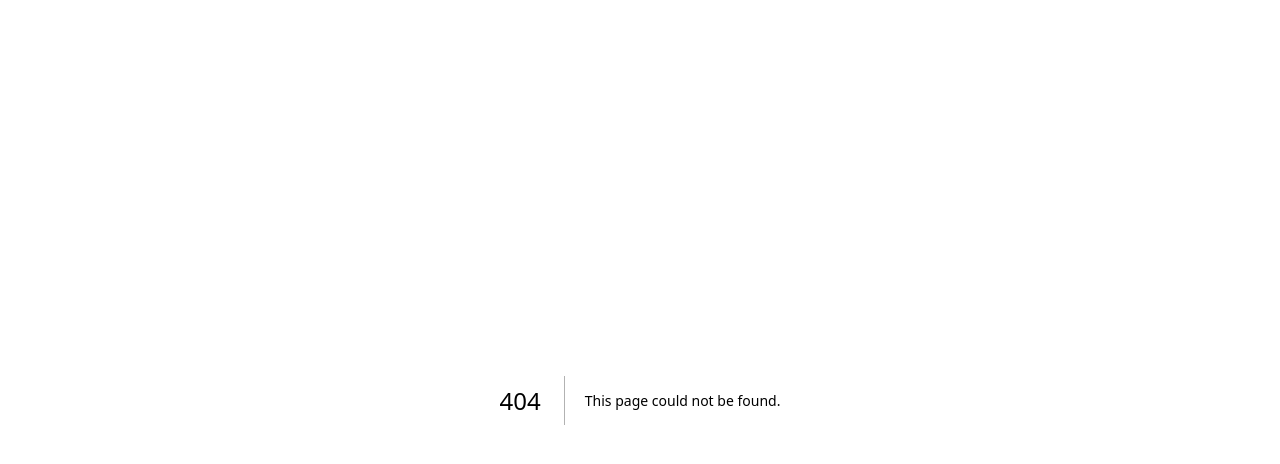
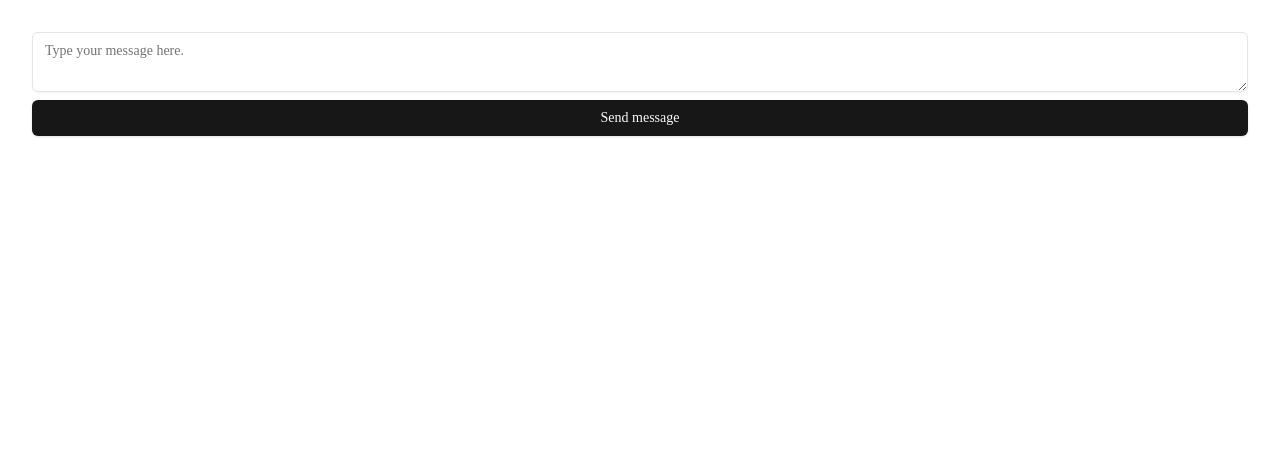
Before and after one commit to nishantb06/data-preprocessing, a Next.js app: page /text/synonyms in a window 1280 px wide. Before the commit this address had no page. Shown: the top 464 px of the page. Built offline with nearby package versions, Linux system fonts and the light colour scheme.

Commit message:
feat: text area v1

```diff
--- /dev/null
+++ b/app/text/synonyms/page.tsx
@@ -0,0 +1,9 @@
+import { TextareaWithButton } from "@/components/tokenization";
+
+export default function SynonymsPage() {
+  return (
+    <div className="container py-8">
+      <TextareaWithButton />
+    </div>
+  )
+}
--- a/components/navigation.tsx
+++ b/components/navigation.tsx
@@ -17,10 +17,9 @@
 
 const components: { title: string; href: string; description: string }[] = [
   {
-    title: "Alert Dialog",
-    href: "/docs/primitives/alert-dialog",
-    description:
-      "A modal dialog that interrupts the user with important content and expects a response.",
+    title: "Adding Synonyms",
+    href: "/text/synonyms",
+    description: "Adding synonyms to your text, to increase the diversity of your text.",
   },
   {
     title: "Hover Card",
@@ -58,7 +57,7 @@
     <NavigationMenu>
       <NavigationMenuList>
         <NavigationMenuItem>
-          <NavigationMenuTrigger>Getting started</NavigationMenuTrigger>
+          <NavigationMenuTrigger>Images</NavigationMenuTrigger>
           <NavigationMenuContent>
             <ul className="grid gap-3 p-4 md:w-[400px] lg:w-[500px] lg:grid-cols-[.75fr_1fr]">
               <li className="row-span-3">
@@ -91,7 +90,7 @@
           </NavigationMenuContent>
         </NavigationMenuItem>
         <NavigationMenuItem>
-          <NavigationMenuTrigger>Components</NavigationMenuTrigger>
+          <NavigationMenuTrigger>Text</NavigationMenuTrigger>
           <NavigationMenuContent>
             <ul className="grid w-[400px] gap-3 p-4 md:w-[500px] md:grid-cols-2 lg:w-[600px] ">
               {components.map((component) => (
@@ -109,9 +108,12 @@
         <NavigationMenuItem>
           <Link href="/docs" legacyBehavior passHref>
             <NavigationMenuLink className={navigationMenuTriggerStyle()}>
-              Documentation
+              3D data
             </NavigationMenuLink>
           </Link>
+        </NavigationMenuItem>
+        <NavigationMenuItem>
+          <NavigationMenuTrigger>Audios</NavigationMenuTrigger>
         </NavigationMenuItem>
       </NavigationMenuList>
     </NavigationMenu>
--- /dev/null
+++ b/components/tokenization.tsx
@@ -0,0 +1,11 @@
+import { Button } from "./ui/button"
+import { Textarea } from "./ui/text-area"
+
+export function TextareaWithButton() {
+  return (
+    <div className="grid w-full gap-2">
+      <Textarea placeholder="Type your message here." />
+      <Button>Send message</Button>
+    </div>
+  )
+}
--- /dev/null
+++ b/components/ui/button.tsx
@@ -0,0 +1,57 @@
+import * as React from "react"
+import { Slot } from "@radix-ui/react-slot"
+import { cva, type VariantProps } from "class-variance-authority"
+
+import { cn } from "@/lib/utils"
+
+const buttonVariants = cva(
+  "inline-flex items-center justify-center gap-2 whitespace-nowrap rounded-md text-sm font-medium transition-colors focus-visible:outline-none focus-visible:ring-1 focus-visible:ring-ring disabled:pointer-events-none disabled:opacity-50 [&_svg]:pointer-events-none [&_svg]:size-4 [&_svg]:shrink-0",
+  {
+    variants: {
+      variant: {
+        default:
+          "bg-primary text-primary-foreground shadow hover:bg-primary/90",
+        destructive:
+          "bg-destructive text-destructive-foreground shadow-sm hover:bg-destructive/90",
+        outline:
+          "border border-input bg-background shadow-sm hover:bg-accent hover:text-accent-foreground",
+        secondary:
+          "bg-secondary text-secondary-foreground shadow-sm hover:bg-secondary/80",
+        ghost: "hover:bg-accent hover:text-accent-foreground",
+        link: "text-primary underline-offset-4 hover:underline",
+      },
+      size: {
+        default: "h-9 px-4 py-2",
+        sm: "h-8 rounded-md px-3 text-xs",
+        lg: "h-10 rounded-md px-8",
+        icon: "h-9 w-9",
+      },
+    },
+    defaultVariants: {
+      variant: "default",
+      size: "default",
+    },
+  }
+)
+
+export interface ButtonProps
+  extends React.ButtonHTMLAttributes<HTMLButtonElement>,
+    VariantProps<typeof buttonVariants> {
+  asChild?: boolean
+}
+
+const Button = React.forwardRef<HTMLButtonElement, ButtonProps>(
+  ({ className, variant, size, asChild = false, ...props }, ref) => {
+    const Comp = asChild ? Slot : "button"
+    return (
+      <Comp
+        className={cn(buttonVariants({ variant, size, className }))}
+        ref={ref}
+        {...props}
+      />
+    )
+  }
+)
+Button.displayName = "Button"
+
+export { Button, buttonVariants }
--- /dev/null
+++ b/components/ui/text-area.tsx
@@ -0,0 +1,24 @@
+import * as React from "react"
+
+import { cn } from "@/lib/utils"
+
+export interface TextareaProps
+  extends React.TextareaHTMLAttributes<HTMLTextAreaElement> {}
+
+const Textarea = React.forwardRef<HTMLTextAreaElement, TextareaProps>(
+  ({ className, ...props }, ref) => {
+    return (
+      <textarea
+        className={cn(
+          "flex min-h-[60px] w-full rounded-md border border-input bg-transparent px-3 py-2 text-base shadow-sm placeholder:text-muted-foreground focus-visible:outline-none focus-visible:ring-1 focus-visible:ring-ring disabled:cursor-not-allowed disabled:opacity-50 md:text-sm",
+          className
+        )}
+        ref={ref}
+        {...props}
+      />
+    )
+  }
+)
+Textarea.displayName = "Textarea"
+
+export { Textarea }
```
